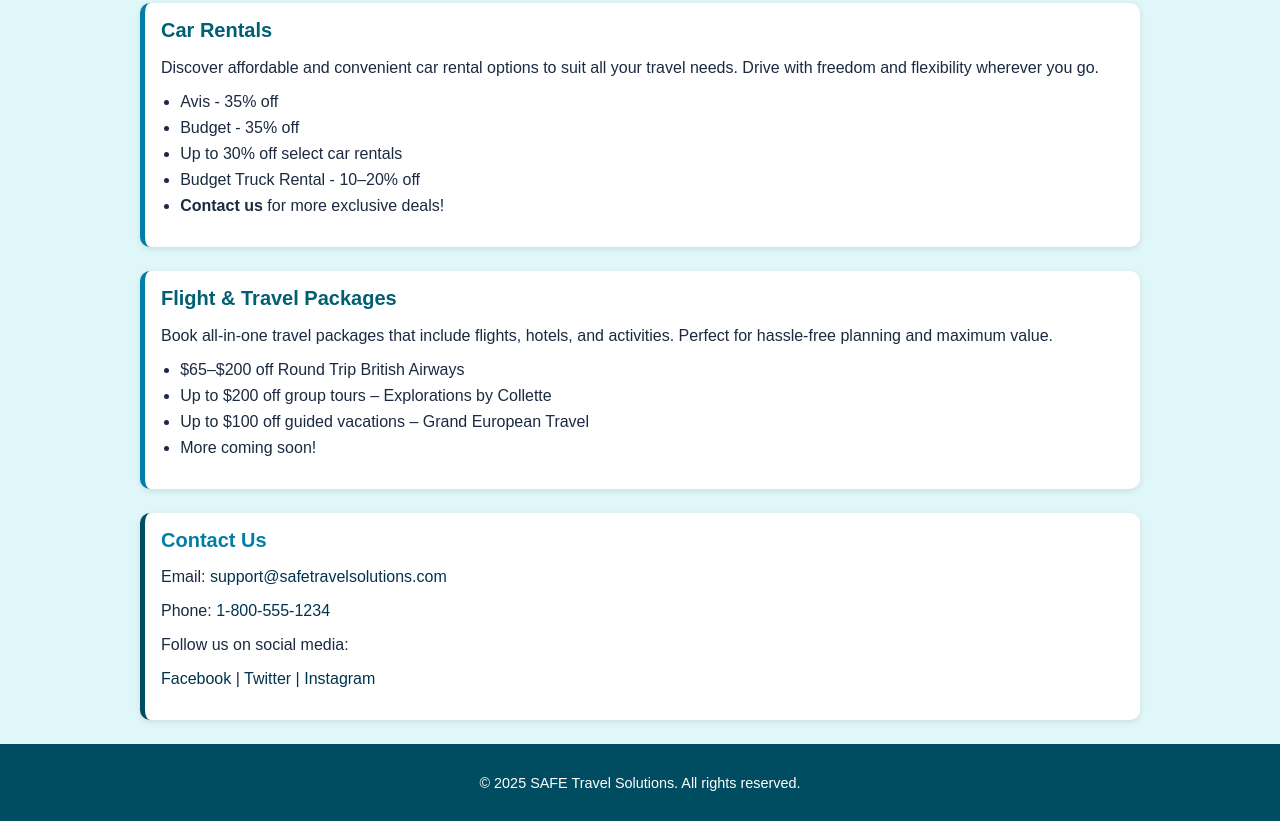
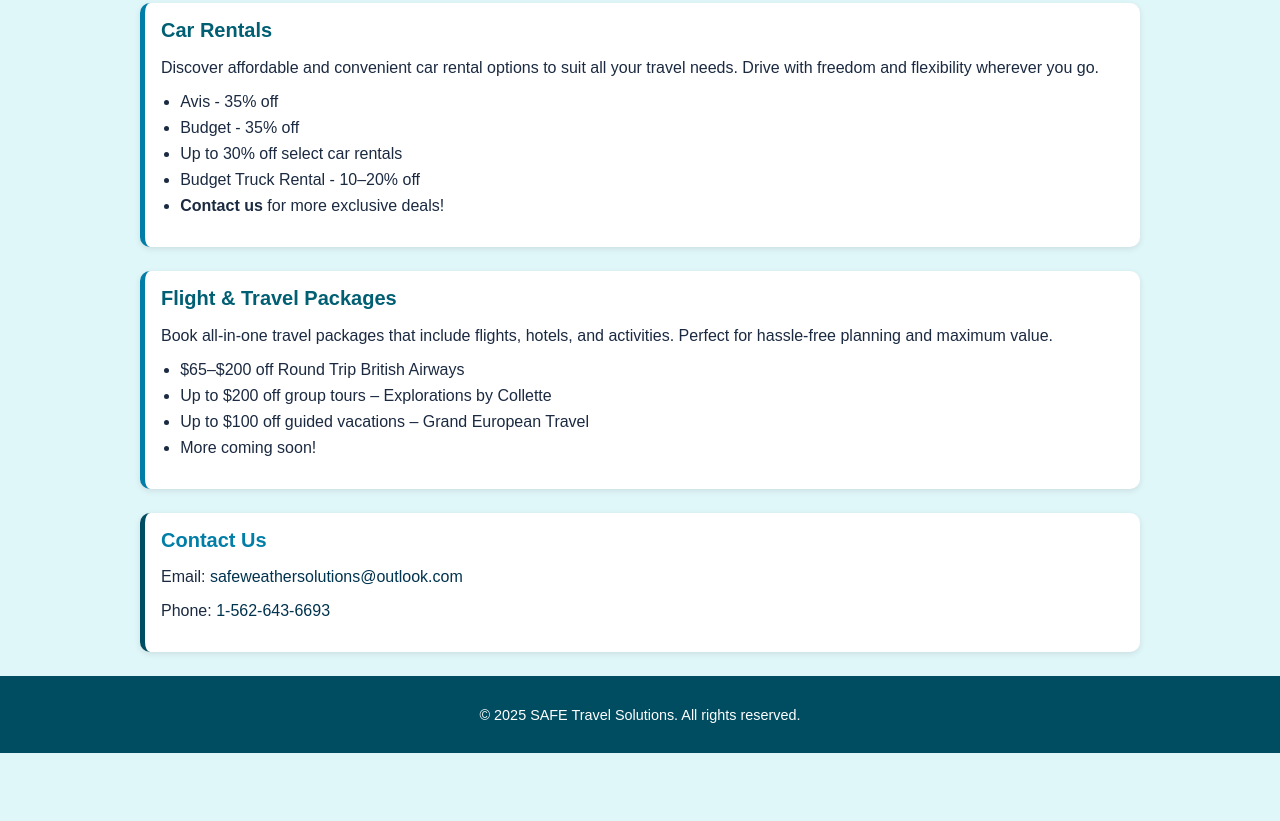
Before and after one commit to safegearofficial/safe-travel-site, a plain HTML site: page index.html in a window 1280 px wide. Shown: the part 468-1289 px from the top of the page. After the commit the page ends 1221 px from the top, so only its background shows below. Drawn offline with Linux system fonts and the light colour scheme.

Commit message:
Update index.html

```diff
--- a/index.html
+++ b/index.html
@@ -1,12 +1,12 @@
 <!DOCTYPE html>
 <html lang="en">
 <!-- Google Analytics -->
-<script async src="https://www.googletagmanager.com/gtag/js?id=G-XXXXXXXXXX"></script>
+<script async src="https://www.googletagmanager.com/gtag/js?id=G-5H73TV9X55"></script>
 <script>
   window.dataLayer = window.dataLayer || [];
   function gtag(){dataLayer.push(arguments);}
   gtag('js', new Date());
-  gtag('config', 'G-XXXXXXXXXX');
+  gtag('config', 'G-5H73TV9X55');
 </script>
 <head>
   <meta charset="UTF-8">
@@ -140,14 +140,8 @@
 
     <div class="contact-info">
       <h2>Contact Us</h2>
-      <p>Email: <a href="mailto:support@safetravelsolutions.com">support@safetravelsolutions.com</a></p>
-      <p>Phone: <a href="tel:+18005551234">1-800-555-1234</a></p>
-      <p>Follow us on social media:</p>
-      <p>
-        <a href="#">Facebook</a> |
-        <a href="#">Twitter</a> |
-        <a href="#">Instagram</a>
-      </p>
+      <p>Email: <a href="mailto:safeweathersolutions@outlook.com">safeweathersolutions@outlook.com</a></p>
+      <p>Phone: <a href="tel:+15626436693">1-562-643-6693</a></p>
     </div>
       </div>
 
```
